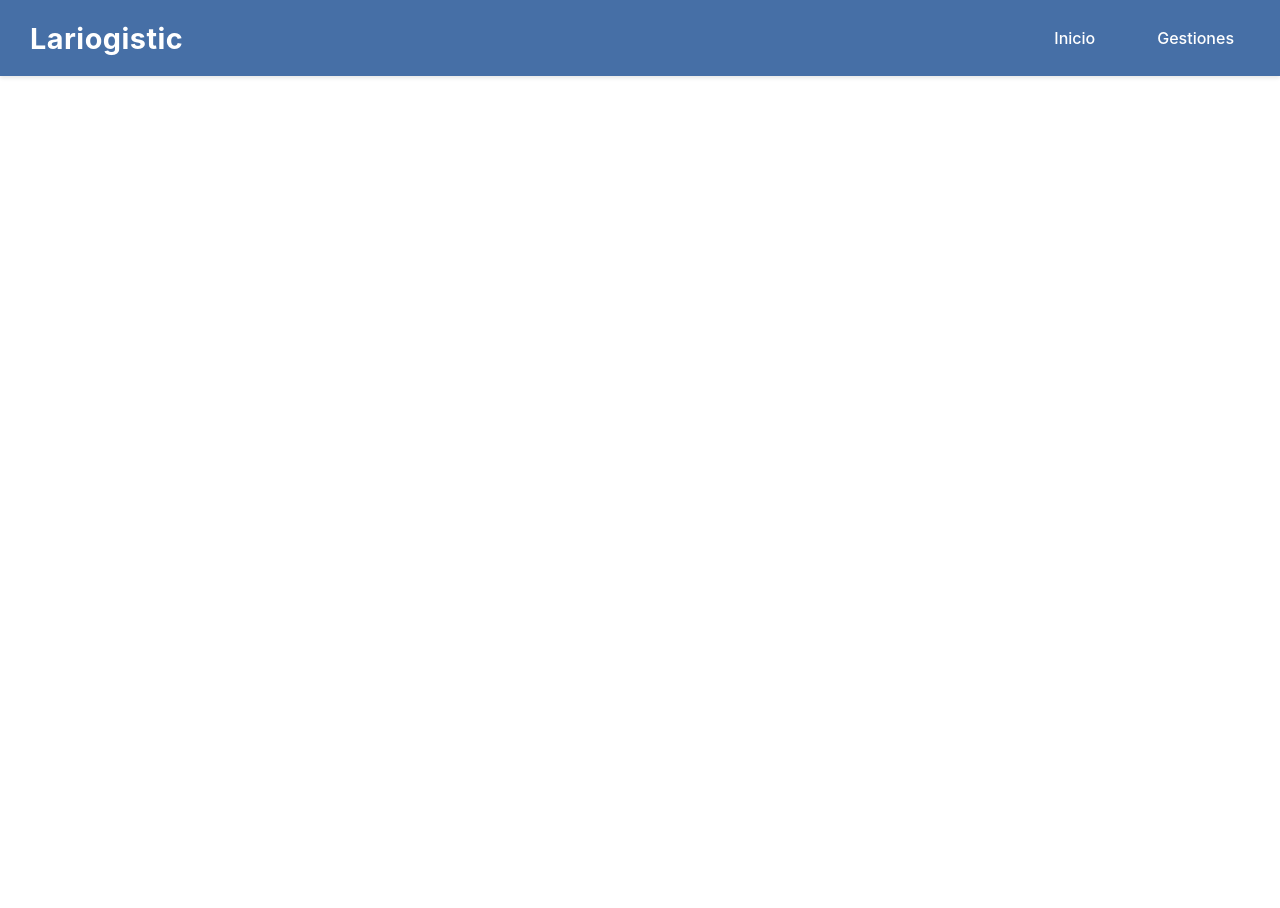
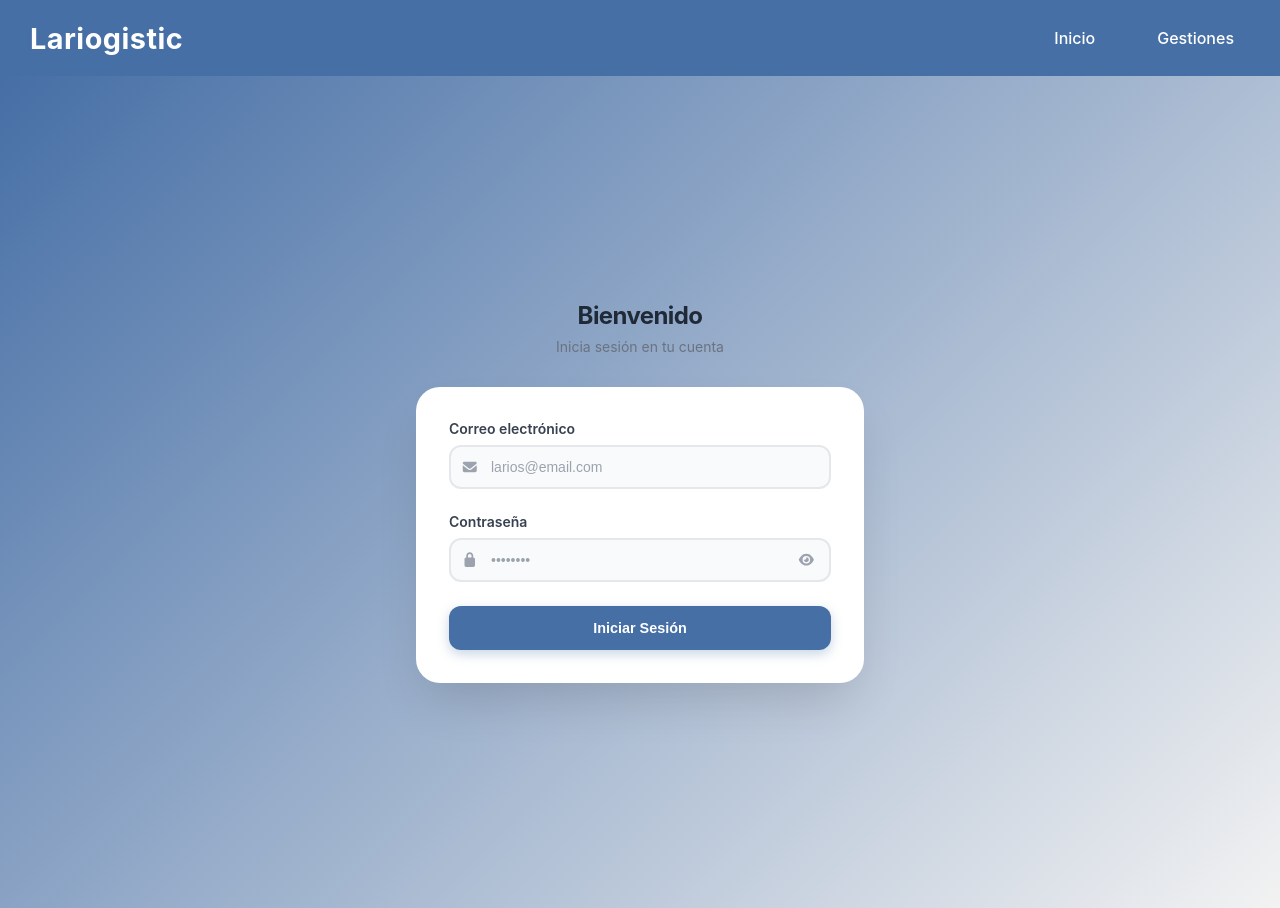
Before and after one commit to loraak/lariogistic, a React (Create React App) app: page /login in a window 1280 px wide. Before the commit the page ends 800 px from the top, so only its background shows below. Built offline with nearby package versions, Linux system fonts and the light colour scheme.

Commit message:
Login todo gpteado

```diff
--- a/package.json
+++ b/package.json
@@ -10,6 +10,7 @@
     "@testing-library/react": "^16.3.0",
     "@testing-library/user-event": "^13.5.0",
     "fortawesome": "^0.0.1-security",
+    "lucide-react": "^0.544.0",
     "react": "^19.1.1",
     "react-dom": "^19.1.1",
     "react-router-dom": "^6.30.1",
--- a/src/App.js
+++ b/src/App.js
@@ -4,6 +4,7 @@ import GestionSolicitudes from './components/Interfaces/GestionSolicitudes';
 import Home from './components/Home/Home';
 import Header from './components/Header/Header';
 import Tramites from './components/Interfaces/Tramites';
+import Login from './components/Auth/login';
 
 function App() {
   return (
@@ -17,6 +18,7 @@ function App() {
           <Route path="/" element={<Home />} />
           <Route path="/gestiones" element={<GestionSolicitudes />} />
           <Route path="/tramites" element={<Tramites />} />
+          <Route path="/login" element={<Login />} />
         </Routes>
       </div>
     </Router>
--- /dev/null
+++ b/src/components/Auth/login.jsx
@@ -0,0 +1,107 @@
+import { useState } from 'react';
+import { FontAwesomeIcon } from '@fortawesome/react-fontawesome';
+import { faEye, faEyeSlash, faEnvelope, faLock } from '@fortawesome/free-solid-svg-icons';
+import styles from './login.module.css';
+
+const Login = () => {
+    const [showPassword, setShowPassword] = useState(false);
+    const [email, setEmail] = useState('');
+    const [password, setPassword] = useState('');
+    const [isLoading, setIsLoading] = useState(false);
+
+    const handleSubmit = (e) => {
+        e.preventDefault();
+        setIsLoading(true);
+
+    // Simulación de llamada al servidor.
+    setTimeout(() => {
+        setIsLoading(false);
+        console.log('Login attempt:', { email, password });
+    }, 2000);
+    };
+
+const togglePassword = () => {
+    setShowPassword(!showPassword);
+};
+
+return (
+    <div className={styles.container}>
+        <div className={styles.wrapper}>
+        {/* Logo/Brand */}
+        <div className={styles.header}>
+            <h2 className={styles.title}>Bienvenido</h2>
+            <p className={styles.subtitle}>Inicia sesión en tu cuenta</p>
+        </div>
+
+        {/* Login Form */}
+        <div className={styles.card}>
+            <form onSubmit={handleSubmit} className={styles.formContainer}>
+            {/* Email Field */}
+            <div className={styles.inputGroup}>
+                <label htmlFor="email" className={styles.label}>
+                Correo electrónico
+                </label>
+                <div className={styles.inputContainer}>
+                <div className={styles.inputIcon}>
+                    <FontAwesomeIcon icon={faEnvelope} />
+                </div>
+                <input
+                    id="email"
+                    type="email"
+                    required
+                    value={email}
+                    onChange={(e) => setEmail(e.target.value)}
+                    className={styles.input}
+                    placeholder="larios@email.com"
+                />
+                </div>
+            </div>
+
+            {/* Password Field */}
+            <div className={styles.inputGroup}>
+                <label htmlFor="password" className={styles.label}>
+                Contraseña
+                </label>
+                <div className={styles.inputContainer}>
+                    <div className={styles.inputIcon}>
+                    <FontAwesomeIcon icon={faLock} />
+                    </div>
+                    <input
+                    id="password"
+                    type={showPassword ? "text" : "password"}
+                    required
+                    value={password}
+                    onChange={(e) => setPassword(e.target.value)}
+                    className={`${styles.input} ${styles.passwordInput}`}
+                    placeholder="••••••••"
+                    />
+                    <button
+                    type="button"
+                    onClick={togglePassword}
+                    className={styles.passwordToggle}
+                    >
+                    <FontAwesomeIcon icon={showPassword ? faEyeSlash : faEye} />
+                    </button>
+                </div>
+                </div>
+
+                {/* Login Button */}
+                <button
+                type="submit"
+                disabled={isLoading}
+                className={styles.loginButton}
+                >
+                {isLoading ? (
+                    <div className={styles.spinner}></div>
+                ) : (
+                    <span>Iniciar Sesión</span>
+                )}
+                </button>
+            </form>
+            </div>
+        </div>
+        </div>
+    );
+};
+
+export default Login;
--- /dev/null
+++ b/src/components/Auth/login.module.css
@@ -0,0 +1,310 @@
+    :root {
+    --color-red: #BF213E;
+    --color-blue: #466FA6;
+    --color-green: #0A734C;
+    --color-green-light: #0F8C5E;
+    --color-white: #F2F2F2;
+    }
+
+    .container {
+    min-height: 100vh;
+    background: linear-gradient(135deg, var(--color-blue) 0%, var(--color-white) 100%);
+    display: flex;
+    align-items: center;
+    justify-content: center;
+    padding: 1rem;
+    font-family: -apple-system, BlinkMacSystemFont, 'Segoe UI', Roboto, sans-serif;
+    }
+
+    .wrapper {
+    width: 100%;
+    max-width: 28rem;
+    }
+
+    .header {
+    text-align: center;
+    margin-bottom: 2rem;
+    }
+
+    .logo {
+    width: 4rem;
+    height: 4rem;
+    background: var(--color-blue);
+    border-radius: 1rem;
+    margin: 0 auto 1rem auto;
+    display: flex;
+    align-items: center;
+    justify-content: center;
+    box-shadow: 0 10px 15px -3px rgba(70, 111, 166, 0.2);
+    transition: transform 0.3s ease;
+    }
+
+    .logo:hover {
+    transform: translateY(-2px);
+    }
+
+    .logoInner {
+    width: 2rem;
+    height: 2rem;
+    background: white;
+    border-radius: 0.5rem;
+    }
+
+    .title {
+    font-size: 1.5rem;
+    font-weight: 700;
+    color: #1f2937;
+    margin: 0 0 0.5rem 0;
+    letter-spacing: -0.025em;
+    }
+
+    .subtitle {
+    color: #6b7280;
+    font-size: 0.875rem;
+    margin: 0;
+    }
+
+    .card {
+    background: white;
+    border-radius: 1.5rem;
+    box-shadow: 0 25px 50px -12px rgba(0, 0, 0, 0.15);
+    padding: 2rem;
+    border: 1px solid rgba(255, 255, 255, 0.2);
+    backdrop-filter: blur(10px);
+    animation: slideUp 0.6s ease-out;
+    }
+
+    .formContainer {
+    display: flex;
+    flex-direction: column;
+    gap: 1.5rem;
+    }
+
+    .inputGroup {
+    display: flex;
+    flex-direction: column;
+    }
+
+    .label {
+    font-size: 0.875rem;
+    font-weight: 600;
+    color: #374151;
+    margin-bottom: 0.5rem;
+    }
+
+    .inputContainer {
+    position: relative;
+    display: flex;
+    align-items: center;
+    }
+
+    .inputIcon {
+    position: absolute;
+    left: 0.75rem;
+    color: #9ca3af;
+    z-index: 1;
+    font-size: 0.875rem;
+    }
+
+    .input {
+    width: 100%;
+    padding: 0.75rem 0.75rem 0.75rem 2.5rem;
+    border: 2px solid #e5e7eb;
+    border-radius: 0.75rem;
+    font-size: 0.875rem;
+    background: #f9fafb;
+    transition: all 0.2s ease;
+    outline: none;
+    box-sizing: border-box;
+    color: #1f2937;
+    }
+
+    .input:focus {
+    background: white;
+    border-color: var(--color-blue);
+    box-shadow: 0 0 0 3px rgba(70, 111, 166, 0.1);
+    }
+
+    .input::placeholder {
+    color: #9ca3af;
+    }
+
+    .passwordInput {
+    padding-right: 3rem;
+    }
+
+    .passwordToggle {
+    position: absolute;
+    right: 0.75rem;
+    background: none;
+    border: none;
+    color: #9ca3af;
+    cursor: pointer;
+    padding: 0.25rem;
+    border-radius: 0.25rem;
+    transition: all 0.2s ease;
+    display: flex;
+    align-items: center;
+    justify-content: center;
+    z-index: 2;
+    }
+
+    .passwordToggle:hover {
+    color: var(--color-blue);
+    background: rgba(70, 111, 166, 0.1);
+    }
+
+    .passwordToggle:focus {
+    outline: 2px solid var(--color-blue);
+    outline-offset: 2px;
+    }
+
+    .loginButton {
+    width: 100%;
+    background: var(--color-blue);
+    color: white;
+    font-weight: 600;
+    padding: 0.875rem 1rem;
+    border: none;
+    border-radius: 0.75rem;
+    cursor: pointer;
+    font-size: 0.9rem;
+    transition: all 0.2s ease;
+    display: flex;
+    align-items: center;
+    justify-content: center;
+    gap: 0.5rem;
+    box-shadow: 0 4px 12px rgba(70, 111, 166, 0.3);
+    position: relative;
+    overflow: hidden;
+    }
+
+    .loginButton::before {
+    content: '';
+    position: absolute;
+    top: 0;
+    left: -100%;
+    width: 100%;
+    height: 100%;
+    background: linear-gradient(90deg, transparent, rgba(255, 255, 255, 0.2), transparent);
+    transition: left 0.5s ease;
+    }
+
+    .loginButton:hover:not(:disabled) {
+    background: var(--color-green);
+    box-shadow: 0 6px 20px rgba(10, 115, 76, 0.4);
+    transform: translateY(-1px);
+    }
+
+    .loginButton:hover:not(:disabled)::before {
+    left: 100%;
+    }
+
+    .loginButton:active:not(:disabled) {
+    transform: translateY(0);
+    }
+
+    .loginButton:disabled {
+    background: #9ca3af;
+    cursor: not-allowed;
+    transform: none;
+    box-shadow: none;
+    }
+
+    .loginButton:disabled::before {
+    display: none;
+    }
+
+    .spinner {
+    width: 1.25rem;
+    height: 1.25rem;
+    border: 2px solid rgba(255, 255, 255, 0.3);
+    border-top: 2px solid white;
+    border-radius: 50%;
+    animation: spin 1s linear infinite;
+    }
+
+    @keyframes spin {
+    0% {
+        transform: rotate(0deg);
+    }
+    100% {
+        transform: rotate(360deg);
+    }
+    }
+
+    @keyframes slideUp {
+    from {
+        opacity: 0;
+        transform: translateY(30px);
+    }
+    to {
+        opacity: 1;
+        transform: translateY(0);
+    }
+    }
+
+    @media (max-width: 640px) {
+    .container {
+        padding: 1rem 0.5rem;
+    }
+
+    .card {
+        padding: 1.5rem;
+    }
+
+    .title {
+        font-size: 1.375rem;
+    }
+
+    .input {
+        padding: 0.875rem 0.875rem 0.875rem 2.5rem;
+    }
+
+    .loginButton {
+        padding: 1rem;
+    }
+    }
+
+    @media (max-width: 480px) {
+    .wrapper {
+        max-width: 24rem;
+    }
+
+    .title {
+        font-size: 1.25rem;
+    }
+    }
+
+    /* Accesibilidad */
+    @media (prefers-reduced-motion: reduce) {
+    .card,
+    .spinner,
+    .loginButton::before {
+        animation: none;
+    }
+
+    .loginButton,
+    .passwordToggle,
+    .input,
+    .logo {
+        transition: none;
+    }
+    }
+
+    /* Focus states */
+    .input:focus,
+    .loginButton:focus {
+    outline: 2px solid var(--color-blue);
+    outline-offset: 2px;
+    }
+
+    /* Estados adicionales para mejorar UX */
+    .input:invalid:not(:focus):not(:placeholder-shown) {
+    border-color: var(--color-red);
+    background: #fef2f2;
+    }
+
+    .input:valid:not(:focus):not(:placeholder-shown) {
+    border-color: var(--color-green);
+    }
--- a/src/components/Interfaces/GestionSolicitudes.jsx
+++ b/src/components/Interfaces/GestionSolicitudes.jsx
@@ -1,4 +1,3 @@
-import React from "react";
 import styles from "./GestionSolicitudes.module.css";
 import { FontAwesomeIcon } from '@fortawesome/react-fontawesome';
 import { faPenToSquare, faTrash } from '@fortawesome/free-solid-svg-icons';
```
Also changed, not shown: 1 other file (tests, documents, lock files or other folders).
